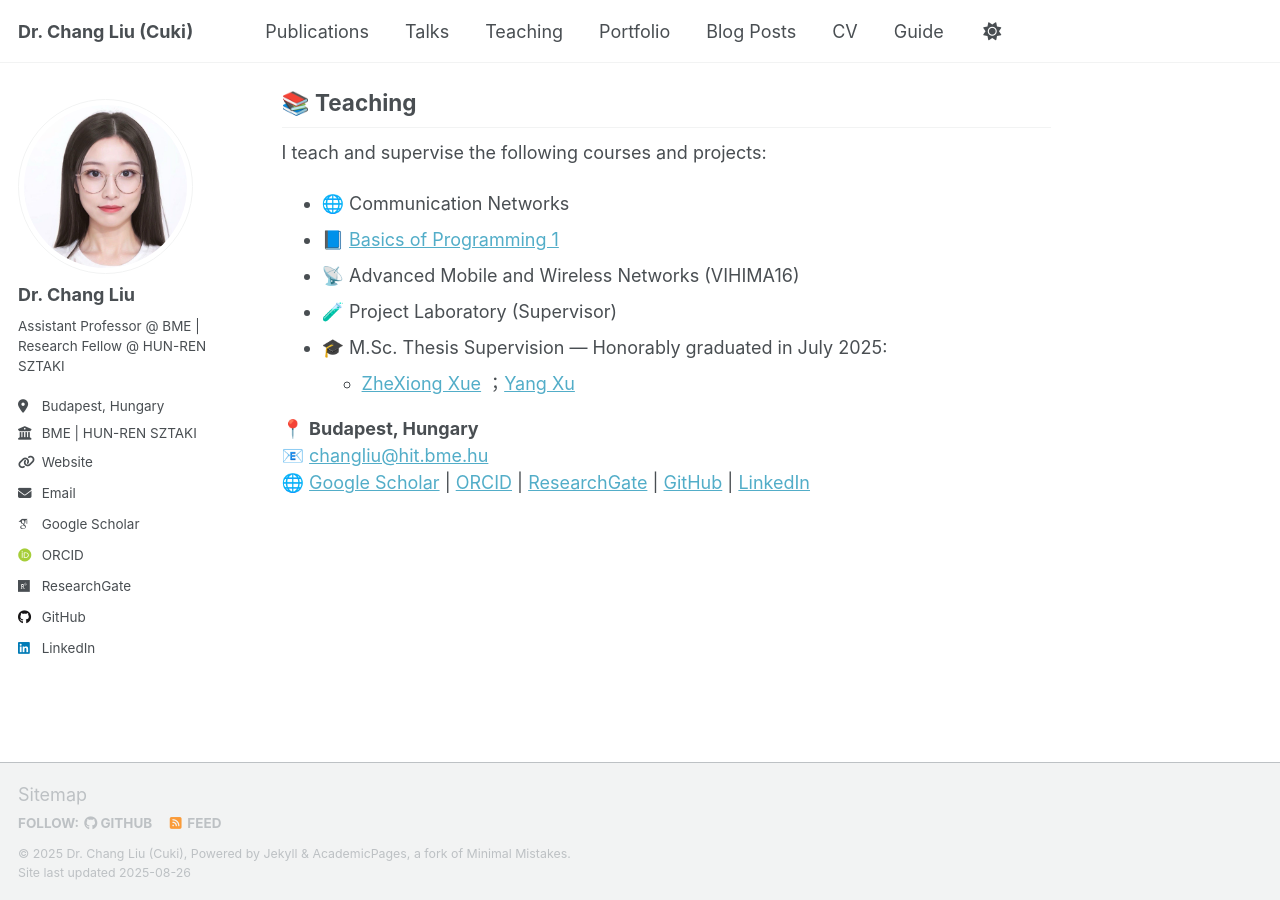
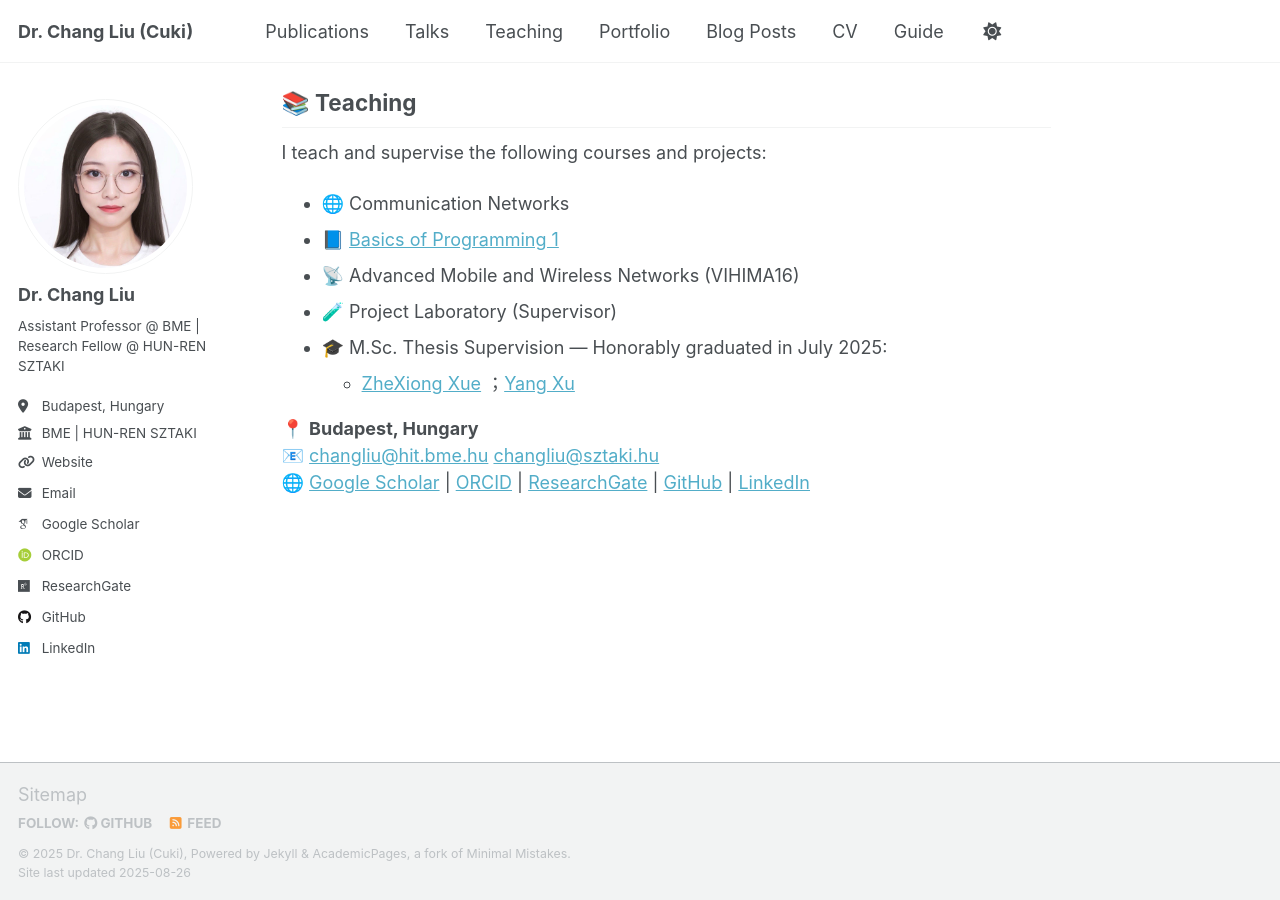
Before and after one commit to ChangLiu-bp/changliu-bp.github.io, a Jekyll site: the page built from _pages/about.md, in a window 1280 px wide and 900 px high, scrolled down 1801 px. Built offline with Jekyll 4.4.1, drawn with Linux system fonts in a browser that asks for light colours; some web fonts are replaced; a script that is not in the unit is left out.

Commit message:
Update about.md

```diff
--- a/_pages/about.md
+++ b/_pages/about.md
@@ -59,5 +59,5 @@ I teach and supervise the following courses and projects:
 
 
 📍 **Budapest, Hungary**
-📧 [changliu@hit.bme.hu](mailto:changliu@hit.bme.hu)
+📧 [changliu@hit.bme.hu](mailto:changliu@hit.bme.hu)  [changliu@sztaki.hu](mailto:changliu@sztaki.hu)
 🌐 [Google Scholar](https://scholar.google.com.hk/citations?user=-azXsEwAAAAJ&hl=en) | [ORCID](https://orcid.org/0000-0001-6610-5348) | [ResearchGate](https://www.researchgate.net/profile/Chang-Liu-367) | [GitHub](https://github.com/ChangLiu-bp) | [LinkedIn](https://www.linkedin.com/in/dr-chang-liu-9305a7180/)
```
